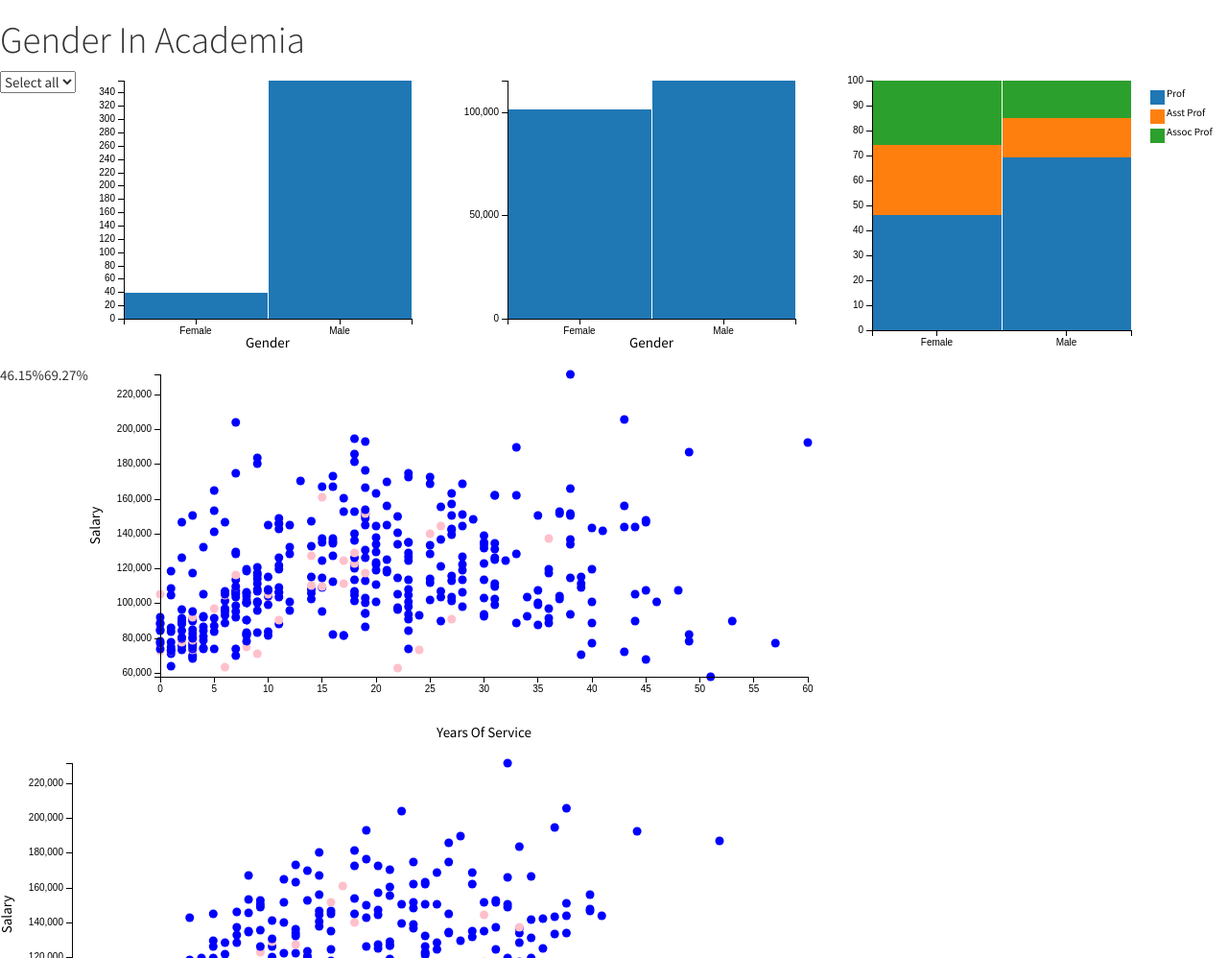
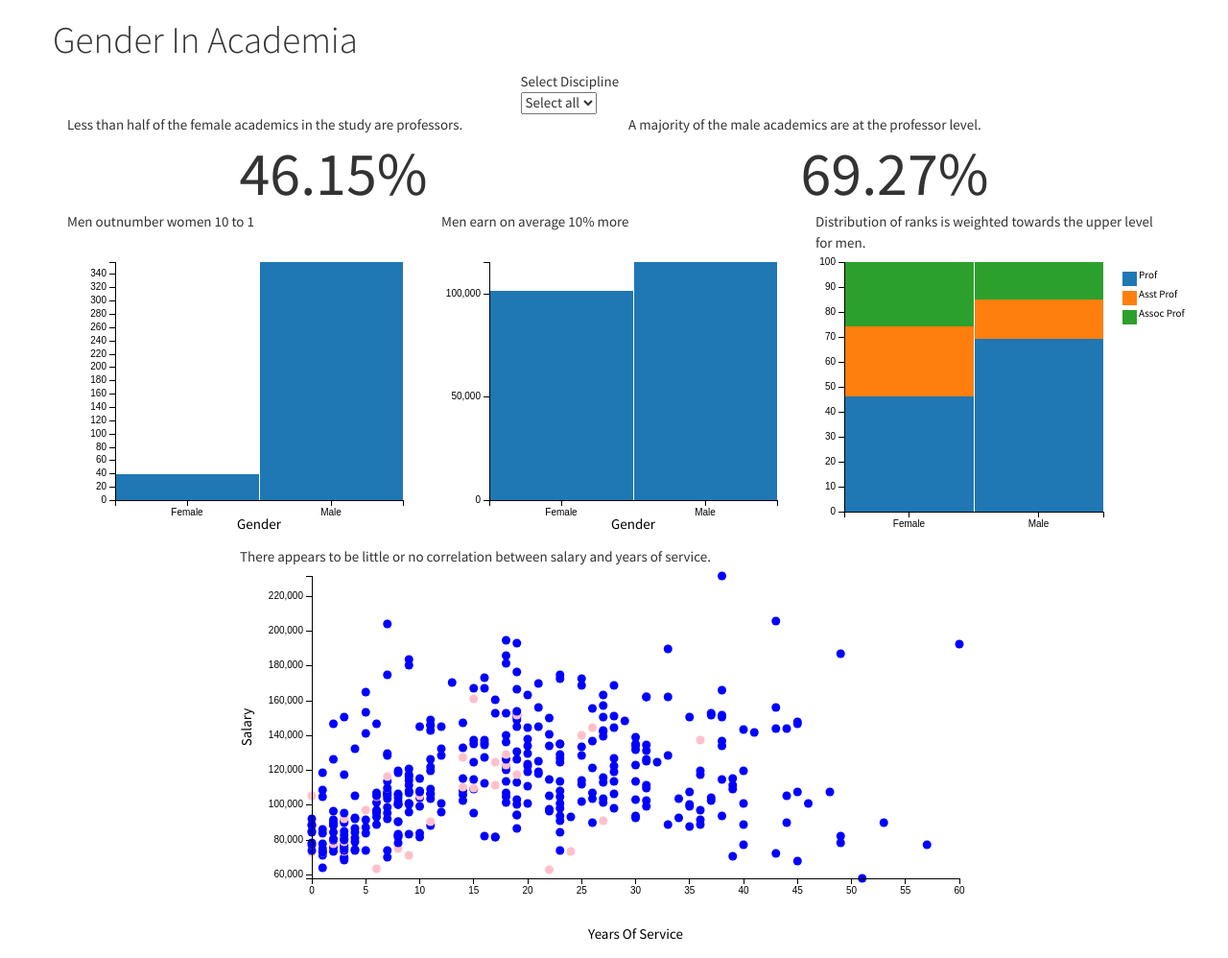
Before and after one commit to kevinheywood/dashboard, a plain HTML site: page index.html in a window 1280 px wide. Shown: the top 998 px of the page at 96% size. Drawn offline with Linux system fonts and the light colour scheme.

Commit message:
Dashboard Layout

```diff
--- a/index.html
+++ b/index.html
@@ -8,6 +8,8 @@
 
     <link rel="stylesheet" href="static/css/bootstrap.min.css" type="text/css" />
     <link rel="stylesheet" href="static/css/dc.min.css" type="text/css" />
+    <link rel="stylesheet" href="static/css/style.css" type="text/css" />
+
 
     <script type="text/javascript" src="static/js/d3.min.js"></script>
     <script type="text/javascript" src="static/js/crossfilter.min.js"></script>
@@ -16,23 +18,58 @@
     <script type="text/javascript" src="static/js/graph.js"></script>
 
 </head>
+
+
 <body>
+    <div class="container">
 
-    <h1>Gender In Academia</h1>
+        <div class="row">
+            <h1>Gender In Academia</h1>
+        </div>
 
-    <div id="discipline-selector"></div>
+        <div class="row">
+            <div class="col-md-offset-5">Select Discipline</div>
+        </div>
+        <div class="row">
+            <div class="col-md-offset-5" id="discipline-selector"></div>
+        </div>
 
-    <div id="gender-balance"></div>
+        <div class="row">
+            <div class="col-md-6">Less than half of the female academics in the study are professors.</div>
+            <div class="col-md-6">A majority of the male academics are at the professor level.</div>
+        </div>
+        <div class="row">
+            <div class="col-md-6 number-box" id="percent-of-women-professors"></div>
+            <div class="col-md-6 number-box" id="percent-of-men-professors"></div>
+        </div>
 
-    <div id="average-salary"></div>
 
-    <div id="rank-distribution"></div>
+        <div class="row">
+            <div class="col-md-4">Men outnumber women 10 to 1</div>
+            <div class="col-md-4">Men earn on average 10% more</div>
+            <div class="col-md-4">Distribution of ranks is weighted towards the upper level for men.</div>
+        </div>
+        <div class="row">
+            <div class="col-md-4" id="gender-balance"></div>
+            <div class="col-md-4" id="average-salary"></div>
+            <div class="col-md-4" id="rank-distribution"></div>
+        </div>
 
-    <div id="percent-of-women-professors"></div>
-    <div id="percent-of-men-professors"></div>
+        <div class="row">
+            <div class="col-md-offset-2">There appears to be little or no correlation between salary and years of service.</div>
+        </div>
+        <div class="row">
+            <div class="col-md-offset-2" id="service-salary"></div>
+        </div>
 
-    <div id="service-salary"></div>
 
-    <div id="phd-salary"></div>
+        <div class="row">
+            <div class="col-md-offset-2">There is a very lose correlation between salary and years since receiving a PhD.</div>
+        </div>
+        <div class="row">
+            <div  class="col-md-offset-2" id="phd-salary"></div>
+        </div>
+    </div>
+
 </body>
 </html>
```
